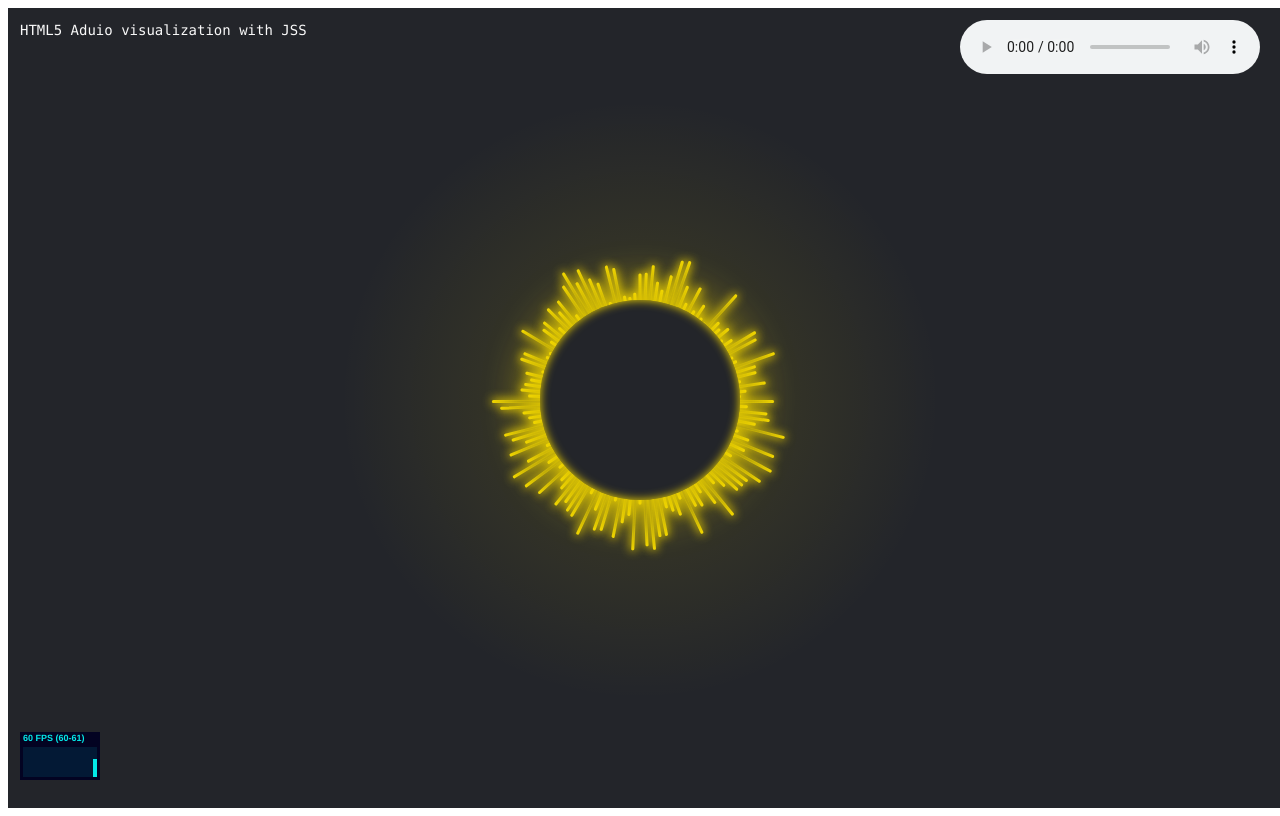
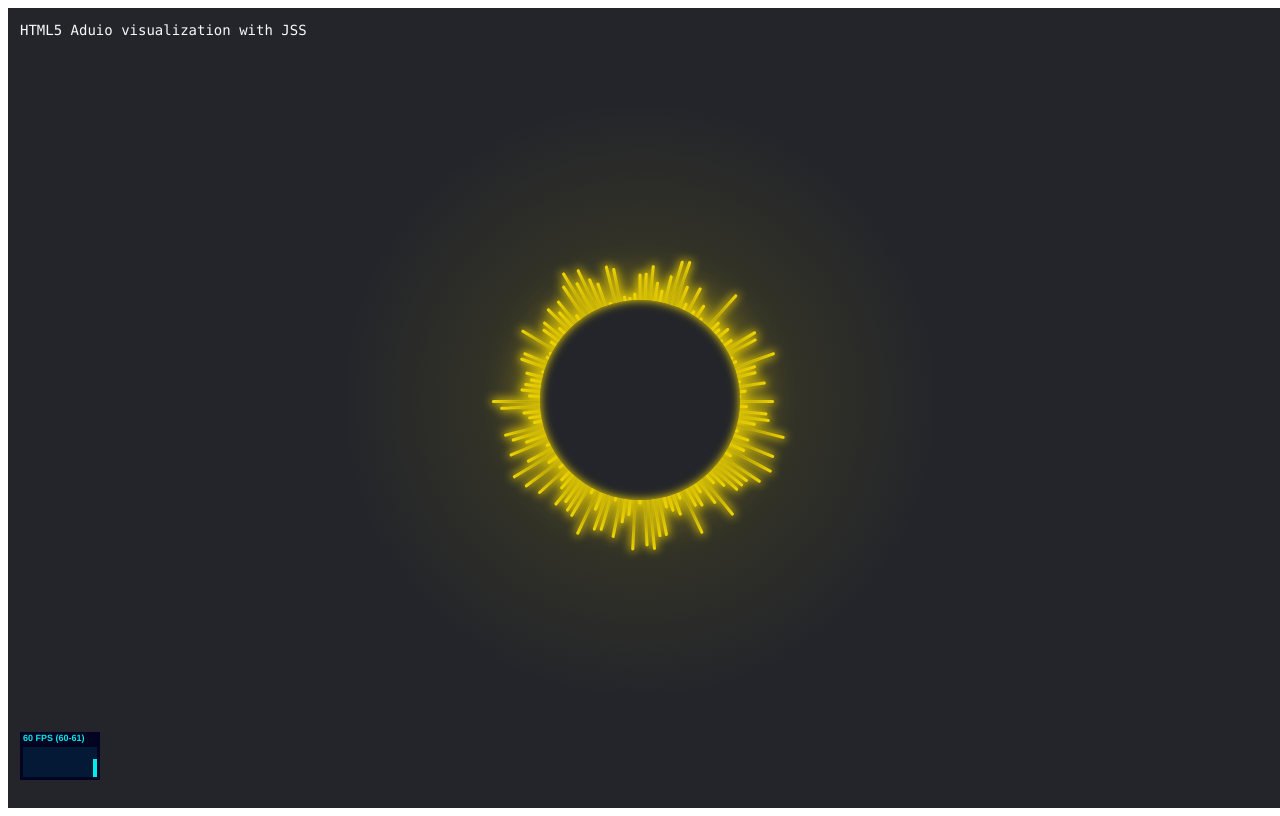
Before and after one commit to typical000/jss-audio-visualization-example, a React app: page / in a window 1280 px wide. Built offline with nearby package versions, Linux system fonts and the light colour scheme.

Commit message:
Promisify audio fetch

```diff
--- a/package.json
+++ b/package.json
@@ -56,7 +56,8 @@
     "react": "^15.5.4",
     "react-dom": "^15.5.4",
     "react-jss": "^6.1.1",
-    "stats.js": "^0.17.0"
+    "stats.js": "^0.17.0",
+    "whatwg-fetch": "^2.0.3"
   },
   "lint-staged": {
     "./src ./tests ./*.js": [
--- a/src/components/App.js
+++ b/src/components/App.js
@@ -2,6 +2,7 @@ import React, {Component} from 'react'
 import PropTypes from 'prop-types'
 import injectSheet from 'react-jss'
 
+import {loadAudio} from '../utils/audio'
 import GlobalStyles from './GlobalStyles'
 import Player from './Player'
 import theme from '../theme'
@@ -25,12 +26,6 @@ const styles = {
     position: 'absolute',
     zIndex: 10
   },
-  audio: {
-    top: 20,
-    right: 20,
-    position: 'absolute',
-    zIndex: 10
-  },
   scene: {
     position: 'absolute',
     top: '50%',
@@ -44,6 +39,17 @@ class App extends Component {
     classes: PropTypes.object.isRequired
   }
 
+  componentDidMount() {
+    loadAudio('media/music.mp3').then(this.onLoad)
+  }
+
+  onLoad = (audio) => {
+
+    // TODO: Process audio
+    console.log(audio)
+
+  }
+
   render() {
     const {classes} = this.props
 
@@ -53,19 +59,8 @@ class App extends Component {
           <div className={classes.title}>
             HTML5 Aduio visualization with JSS
           </div>
-          <audio
-            className={classes.audio}
-            src={'media/music.mp3'}
-            ref={(audio) => {
-              this.audio = audio
-            }}
-            controls
-            loop
-          >
-            <track kind={'captions'} />
-          </audio>
           <div className={classes.scene}>
-            <Player audioNode={this.audio} />
+            <Player audioNode={this.audio}/>
           </div>
         </div>
       </GlobalStyles>
--- a/src/components/Player.js
+++ b/src/components/Player.js
@@ -90,7 +90,8 @@ tick(() => {
 
 class Player extends Component {
   static propTypes = {
-    classes: PropTypes.object.isRequired
+    classes: PropTypes.object.isRequired,
+    audioNode: PropTypes.object
   }
 
   shouldComponentUpdate = () => false
--- a/src/index.js
+++ b/src/index.js
@@ -2,4 +2,6 @@ import React from 'react'
 import {render} from 'react-dom'
 import App from './components/App'
 
+import 'whatwg-fetch'
+
 render(<App />, document.body.appendChild(document.createElement('div')))
--- /dev/null
+++ b/src/utils/audio.js
@@ -0,0 +1,7 @@
+export const loadAudio = (url) => new Promise((resolve, reject) => {
+  const audio = new Audio()
+  audio.src = url
+  audio.preload = 'auto'
+  audio.autoplay = true
+  audio.addEventListener('loadeddata', resolve.call(this, audio))
+})
```
